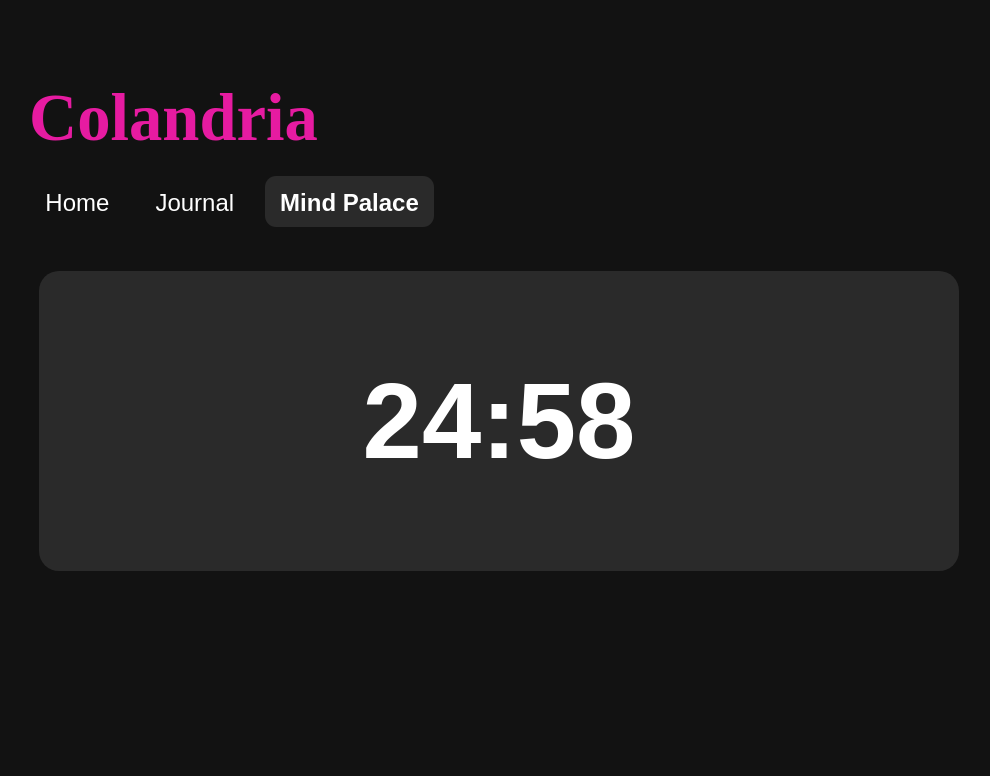
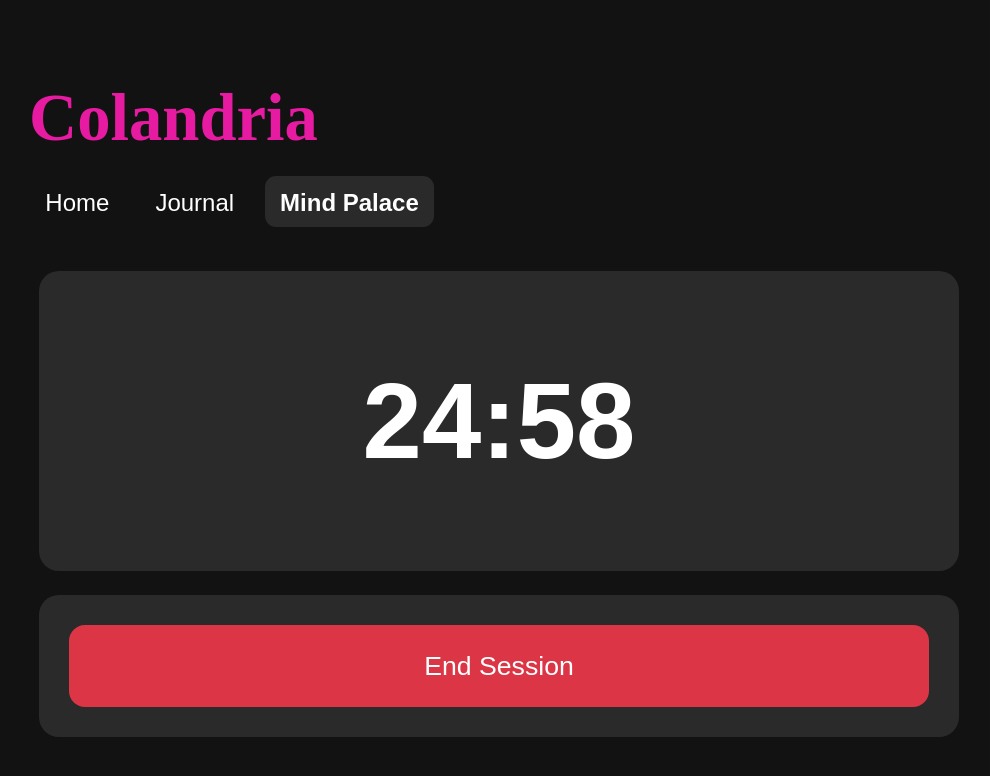
Before and after one commit to alto-sh/colandria, a React app: page /palace in a window 1280 px wide. Both pictures are taken after a click on the button "Start Reading". Shown: the top 776 px of the page, without its empty margins (141-1131 px from the left). Built offline with nearby package versions, Linux system fonts and the light colour scheme; what webfontloader would draw is missing.

Commit message:
Added audio playing functionality & mp3 files.

```diff
--- a/src/pages/MindPalace/MindPalace.tsx
+++ b/src/pages/MindPalace/MindPalace.tsx
@@ -7,14 +7,20 @@ import Page from "../../types/Page";
 import PalaceInitializer from "./PalaceInitializer/PalaceInitializer";
 
 import $ from "jquery";
+import Music from "../../types/Music";
 
 type Props = {};
 type State = {
     dark: boolean,
-    sessionInProgress: boolean
+    sessionInProgress: boolean,
+    music: Music
 };
 
 export default class MindPalace extends React.Component<Props, State> {
+
+    lofiMusicEndpoint: string = "../../../public/assets/audio/mp3/lofi.mp3";
+    atmosphericMusicEndpoint: string = "../../../public/assets/audio/mp3/atmos.mp3";
+    audio: HTMLAudioElement = new Audio();
 
     constructor(props: Props) {
         super(props);
@@ -24,28 +30,50 @@ export default class MindPalace extends React.Component<Props, State> {
         if (darkModeStr === "true") dark = true;
         if (darkModeStr === "false") dark = false;
 
+        this.audio.setAttribute("loop", "true");
+
         this.state = {
             dark: dark,
-            sessionInProgress: false
+            sessionInProgress: false,
+            music: Music.NONE
         }
 
         // Method Binding
         this.initializeSession = this.initializeSession.bind(this);
+        this.endSession = this.endSession.bind(this);
         this.toggleDarkMode = this.toggleDarkMode.bind(this);
+        this.updateCategory = this.updateCategory.bind(this);
     }
 
     componentDidMount() {
         $("#palace").hide();
     }
 
+    updateCategory(music: Music) {
+        this.setState({ music: music }, () => {
+            let src: string = "";
+            if (this.state.music === Music.LOFI) src = this.lofiMusicEndpoint;
+            else if (this.state.music === Music.ATMOSPHERIC) src = this.atmosphericMusicEndpoint;
+            this.audio.setAttribute("src", src);
+        });
+    }
+
     initializeSession() {
         this.setState({ dark: true, sessionInProgress: true }, () => {
             $("#init-settings").fadeOut();
             $("#palace").fadeIn();
+            this.audio.play();
         });
     }
 
     /* Implement endSession method */
+    endSession() {
+        this.setState({ dark: false, sessionInProgress: false }, () => {
+            $("#palace").fadeOut();
+            $("#init-settings").fadeIn();
+            this.audio.pause();
+        });
+    }
 
     toggleDarkMode() {
         window.localStorage.setItem("darkMode", (!this.state.dark ? "true" : "false"));
@@ -55,7 +83,13 @@ export default class MindPalace extends React.Component<Props, State> {
     render() {
         return (
             <Template currentPage={Page.FOCUSED_READING} dark={this.state.sessionInProgress || this.state.dark} toggleDarkMode={this.toggleDarkMode}>
-                <PalaceInitializer dark={this.state.sessionInProgress || this.state.dark} initializeSession={this.initializeSession}/>
+                <PalaceInitializer
+                    dark={this.state.sessionInProgress || this.state.dark}
+                    initializeSession={this.initializeSession}
+                    endSession={this.endSession}
+                    updateCategory={this.updateCategory}
+                    music={this.state.music}
+                />
             </Template>
         )
     }
--- a/src/pages/MindPalace/PalaceInitializer/PalaceInitializer.tsx
+++ b/src/pages/MindPalace/PalaceInitializer/PalaceInitializer.tsx
@@ -11,28 +11,30 @@ import Music from "../../../types/Music";
 
 type Props = {
     dark?: boolean,
-    initializeSession: Function
+    initializeSession: Function,
+    endSession: Function,
+    updateCategory: Function,
+    music: Music
 };
 type State = {
-    time: number,
-    music: Music
+    time: number
 };
 
 export default class PalaceInitializer extends React.Component<Props, State> {
 
     timerTask: NodeJS.Timeout = null;
+    defaultTime: number = 1500;
 
     constructor(props: Props) {
         super(props);
 
         this.state = {
-            time: 1500,
-            music: Music.NONE
+            time: this.defaultTime
         }
 
         // Method Binding
-        this.updateCategory = this.updateCategory.bind(this);
         this.decrementTimer = this.decrementTimer.bind(this);
+        this.stopTimer = this.stopTimer.bind(this);
     }
 
     formatTime(time: number) {
@@ -48,25 +50,26 @@ export default class PalaceInitializer extends React.Component<Props, State> {
         return (num < 10 ? `0${num}` : `${num}`);
     }
 
-    updateCategory(music: Music) {
-        this.setState({ music: music });
-    }
-
     getMusicDesc(): string {
-        if ( this.state.music == Music.NONE ) return "";
-        return `Playing ${this.state.music === Music.LOFI ? "Lofi" : "Atmospheric" } Music...`;
+        if ( this.props.music == Music.NONE ) return "";
+        return `Playing ${this.props.music === Music.LOFI ? "Lofi" : "Atmospheric" } Music...`;
     }
 
     startTimer() {
         this.timerTask = setInterval(this.decrementTimer, 1000);
     }
 
+    stopTimer() {
+        clearInterval(this.timerTask);
+        this.setState({ time: this.defaultTime });
+    }
+
     decrementTimer() {
         let time: number = this.state.time;
 
         if (time === 0) {
-            clearInterval(this.timerTask);
-            // Call this.props.endSession
+            this.stopTimer();
+            this.props.endSession();
             return;
         }
 
@@ -91,13 +94,13 @@ export default class PalaceInitializer extends React.Component<Props, State> {
                         <br/>
                         <h1>Music?</h1>
                         <p>Some stuff about music...</p>
-                        <MusicCategoryButton category={Music.LOFI} dark={this.props.dark} updateCategory={this.updateCategory} currentMusic={this.state.music}>
+                        <MusicCategoryButton category={Music.LOFI} dark={this.props.dark} updateCategory={this.props.updateCategory} currentMusic={this.props.music}>
                             Lofi
                         </MusicCategoryButton>
-                        <MusicCategoryButton category={Music.ATMOSPHERIC} dark={this.props.dark} updateCategory={this.updateCategory} currentMusic={this.state.music}>
+                        <MusicCategoryButton category={Music.ATMOSPHERIC} dark={this.props.dark} updateCategory={this.props.updateCategory} currentMusic={this.props.music}>
                             Atmospheric
                         </MusicCategoryButton>
-                        <MusicCategoryButton category={Music.NONE} dark={this.props.dark} updateCategory={this.updateCategory} currentMusic={this.state.music}>
+                        <MusicCategoryButton category={Music.NONE} dark={this.props.dark} updateCategory={this.props.updateCategory} currentMusic={this.props.music}>
                             No Music
                         </MusicCategoryButton>
                     </div>
@@ -113,6 +116,12 @@ export default class PalaceInitializer extends React.Component<Props, State> {
                         </div>
                         <h4 style={{ color: "#666" }}>{this.getMusicDesc()}</h4>
                     </div>
+                    <br/>
+                    <div className={cx( Styles.panelStyles, theme)} hidden={this.props.dark && false}>
+                        <Button className={cx( GlobalStyles.negativeButton )} onClick={() => { this.stopTimer(); this.props.endSession(); }}>
+                            End Session
+                        </Button>
+                    </div>
                 </div>
             </>
         )
```
Also changed, not shown: 2 other files (tests, documents, lock files or other folders).
